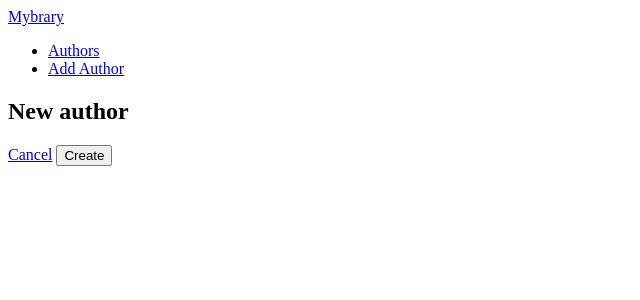
After one commit to rayhanR13/mybrary, a Node server app: page /authors/new in a window 1280 px wide. The commit adds this page. Shown: the top 300 px of the page, without its empty margins (0-640 px from the left). Run offline with Node 20, Linux system fonts and the light colour scheme; some libraries are stand-ins or nearby versions.

Commit message:
done for the morning

```diff
--- /dev/null
+++ b/routes/authors.js
@@ -0,0 +1,20 @@
+const express = require("express");
+const router = express.Router();
+const Author = require("../models/author");
+
+// All authors route
+router.get("/", (req, res) => {
+    res.render("authors/index");
+});
+
+// New author route
+router.get("/new", (req, res) => {
+    res.render("authors/new", { author: new Author() });
+});
+
+// Create author route
+router.post("/", (req, res) => {
+    res.send("Created new author");
+});
+
+module.exports = router;
--- a/server.js
+++ b/server.js
@@ -7,6 +7,7 @@ const app = express();
 const expressLayouts = require("express-ejs-layouts");
 
 const indexRouter = require("./routes/index");
+const authorRouter = require("./routes/authors");
 
 app.set("view engine", "ejs");
 app.set("views", __dirname + "/views");
@@ -24,6 +25,7 @@ db.on("error", (error) => console.error(error));
 db.once("open", () => console.log("Connected to Mongoose"));
 
 app.use("/", indexRouter);
+app.use("/authors", authorRouter);
 
 const PORT = process.env.PORT || 3000;
 app.listen(PORT);
--- /dev/null
+++ b/views/authors/index.ejs
@@ -0,0 +1 @@
+All authors
--- /dev/null
+++ b/views/authors/new.ejs
@@ -0,0 +1,6 @@
+<h2>New author</h2>
+
+<form action="/authors" method="POST">
+    <a href="/authors">Cancel</a>
+    <button type="submit">Create</button>
+</form>
--- a/views/layouts/layout.ejs
+++ b/views/layouts/layout.ejs
@@ -6,10 +6,6 @@
         <title>Mybrary</title>
     </head>
     <body>
-        Before
-        <br />
-        <%- body %>
-        <br />
-        After
+        <%- include('../partials/header.ejs') %> <%- body %>
     </body>
 </html>
--- /dev/null
+++ b/views/partials/header.ejs
@@ -0,0 +1,9 @@
+<header>
+    <nav>
+        <a href="/">Mybrary</a>
+        <ul>
+            <li><a href="/authors">Authors</a></li>
+            <li><a href="/authors/new">Add Author</a></li>
+        </ul>
+    </nav>
+</header>
```
Also changed, not shown: models/author.js (added, +10 -0 lines), README.md (added).
